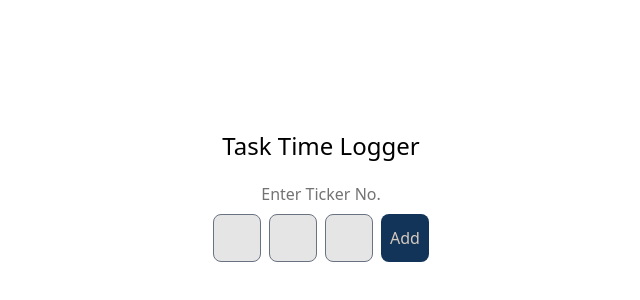
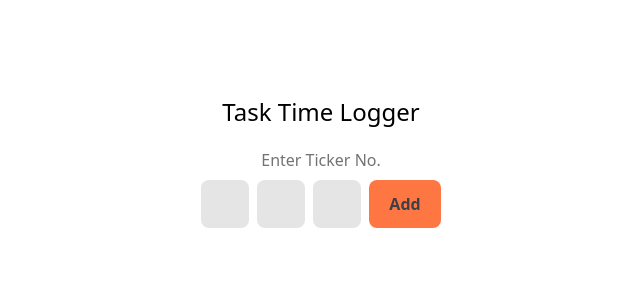
Before and after one commit to 2ulqarnain/task-time-logger-svelte, a SvelteKit app: page / in a window 1280 px wide. Shown: the part 204-504 px from the top of the page, without its empty margins (319-959 px from the left). Built offline with nearby package versions, Linux system fonts and the light colour scheme.

Commit message:
in progress

```diff
--- a/src/app.css
+++ b/src/app.css
@@ -3,5 +3,7 @@
 
 @theme {
 	--color-primary: #123458;
+	--color-sunset: #fe7743;
+	--color-sunset-light: #fe7f4d;
 	--color-bg: #d4c9be;
 }
--- a/src/lib/components/ui/Button.svelte
+++ b/src/lib/components/ui/Button.svelte
@@ -1,13 +1,12 @@
 <script lang="ts">
 	import type { Snippet } from 'svelte';
+	import type { HTMLButtonAttributes } from 'svelte/elements';
 
-	type Props = {
-		children: Snippet;
-		className?: string;
-	};
-	let { children, className }: Props = $props();
+	type Props = Omit<HTMLButtonAttributes, 'class'> & { className: string };
+	let { className, children, ...restProps }: Props = $props();
 </script>
 
-<button class="bg-primary text-bg cursor-pointer rounded-lg hover:bg-orange-700 {className}"
-	>{@render children?.()}</button
+<button
+	class="bg-sunset hover:bg-sunset-light cursor-pointer rounded-lg text-zinc-700 outline-offset-2 focus:ring-0 focus:outline focus:outline-orange-400 disabled:cursor-not-allowed disabled:bg-gray-200 disabled:text-gray-400 {className}"
+	{...restProps}>{@render children?.()}</button
 >
--- a/src/lib/components/ui/Input.svelte
+++ b/src/lib/components/ui/Input.svelte
@@ -4,4 +4,7 @@
 	let { className, ...rest }: Omit<HTMLInputAttributes, 'class'> & { className: string } = $props();
 </script>
 
-<input {...rest} class="rounded-lg bg-neutral-200 focus:border-orange-400 {className}" />
+<input
+	{...rest}
+	class="rounded-lg bg-neutral-200 focus:ring-0 focus:outline-orange-400 {className}"
+/>
--- /dev/null
+++ b/src/lib/utils/helpers.ts
@@ -0,0 +1,7 @@
+export const removeCharByIndexFromString = (string: string, index: number) => {
+	console.log(string, index);
+	let tempString = string;
+	for (let i = 0; i < string.length; i++) {
+		console.log(tempString[i]);
+	}
+};
--- a/src/routes/+page.svelte
+++ b/src/routes/+page.svelte
@@ -6,15 +6,30 @@
 	let ticketNo = '';
 
 	const onInputChange: ChangeEventHandler<HTMLInputElement> = (e) => {
-		if (!e.currentTarget.value.length) {
-			console.debug(ticketNo?.[e.currentTarget.id as any]);
-			e.currentTarget.previousElementSibling?.focus();
+		const currentElement = e.currentTarget;
+		const currentValue = currentElement.value;
+		const nextElement = e.currentTarget.nextElementSibling;
+		const previousElement = e.currentTarget.previousElementSibling;
+		const firstSiblingElement = e.currentTarget.parentElement?.firstElementChild;
+
+		if (!currentValue.length) {
+			ticketNo = ticketNo
+				.split('')
+				.filter((_, index) => {
+					index !== +currentElement.id;
+					debugger;
+				})
+				.join('');
+			ticketNo.length
+				? e.currentTarget.previousElementSibling?.focus()
+				: e.currentTarget.parentElement?.firstElementChild?.focus();
 			return;
 		}
-		const nextElement = e.currentTarget.nextElementSibling;
-		if (e.currentTarget.value.length > 1) e.currentTarget.value = e.currentTarget.value?.[0];
-		if (e.currentTarget.value) {
-			ticketNo += e.currentTarget.value;
+
+		if (currentValue.length > 1) e.currentTarget.value = currentValue?.[0];
+
+		if (currentValue) {
+			ticketNo += currentValue;
 			nextElement?.focus({ focusVisible: true });
 		}
 	};
@@ -23,24 +38,25 @@
 	const array = new Array(NUMBER_OF_CHARACTERS).fill(null);
 </script>
 
+{@debug ticketNo}
+
 <main class="flex h-screen items-center justify-center text-center">
 	<div class="flex flex-col gap-5">
 		<h1 class="text-2xl">Task Time Logger</h1>
 		<form>
-			<label class="grid grid-cols-[repeat(4,48px)] grid-rows-[auto_48px] gap-2">
-				<span class="col-span-4 basis-full text-neutral-500">Enter Ticker No.</span>
+			<div class="col-span-4 mb-2 basis-full text-neutral-500">Enter Ticker No.</div>
+			<label class="grid grid-cols-[repeat(3,48px)_72px] grid-rows-[auto_48px] gap-x-2">
 				{#each array as _, index}
 					<Input
 						id={index.toString()}
 						oninput={onInputChange}
-						className="h-full aspect-square w-full !p-0 text-center font-mono text-2xl"
+						className="!border-0 user-valid:bg-primary user-valid:text-bg h-full aspect-square w-full !p-0 text-center font-mono text-2xl"
+						required
 					/>
 				{/each}
-				<Button className="h-full">Add</Button>
+				<Button className="h-full font-bold">Add</Button>
 			</label>
 		</form>
-		{#if ticketNo}
-			<p>{ticketNo}</p>
-		{/if}
+		<p>{ticketNo}</p>
 	</div>
 </main>
```
